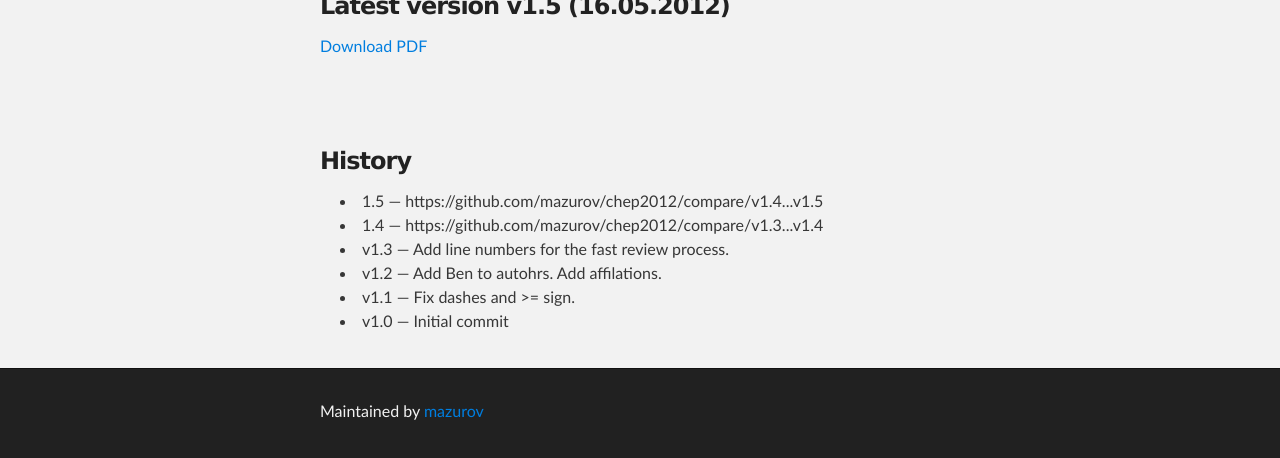
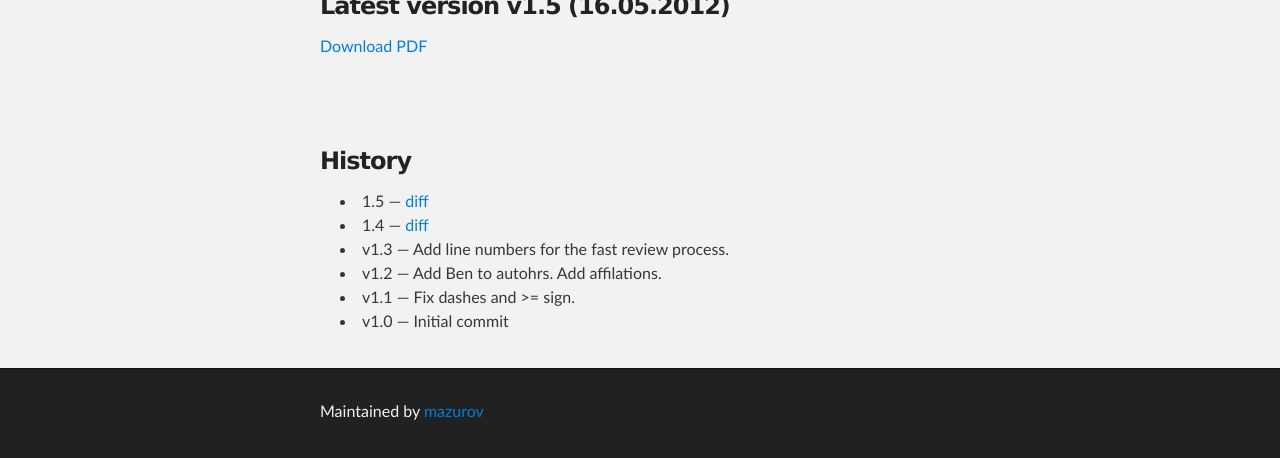
Before and after one commit to mazurov/chep2012, a plain HTML site: page index.html in a window 1280 px wide. Shown: the part 378-836 px from the top of the page. Drawn offline with Linux system fonts and the light colour scheme.

Commit message:
Update links

```diff
--- a/index.html
+++ b/index.html
@@ -32,8 +32,8 @@
       <section id="main_content" class="inner">
         <h3>History</h3>
         <ul>
-           <li><b>1.5</b> &mdash; https://github.com/mazurov/chep2012/compare/v1.4...v1.5</li>
-           <li><b>1.4</b> &mdash; https://github.com/mazurov/chep2012/compare/v1.3...v1.4</li>
+           <li><b>1.5</b> &mdash; <a href="https://github.com/mazurov/chep2012/compare/v1.4...v1.5">diff</a></li>
+           <li><b>1.4</b> &mdash; <a href="https://github.com/mazurov/chep2012/compare/v1.3...v1.4">diff</a></li>
            <li><b>v1.3</b> &mdash; Add line numbers for the fast review process.</li>
            <li><b>v1.2</b> &mdash; Add Ben to autohrs. Add affilations.</li>
            <li><b>v1.1</b> &mdash; Fix dashes and &gt;= sign.</li>
```
